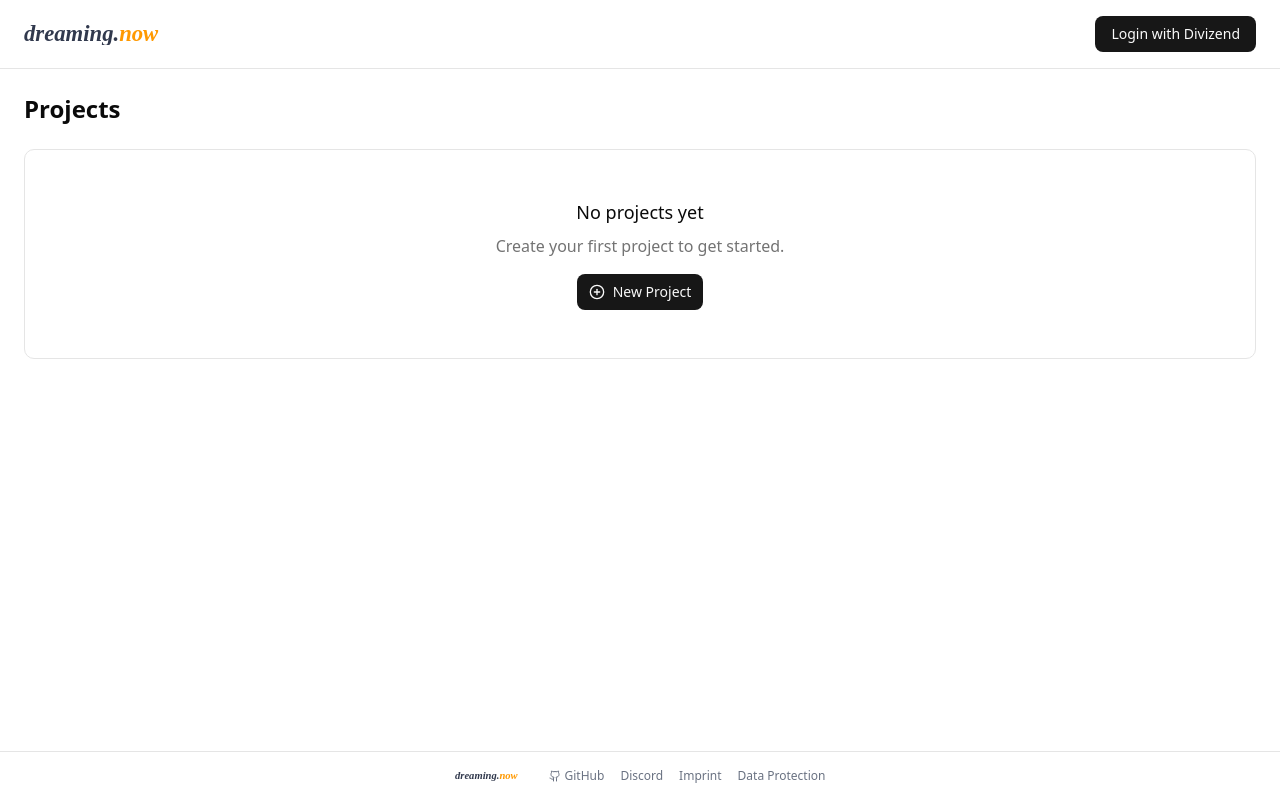
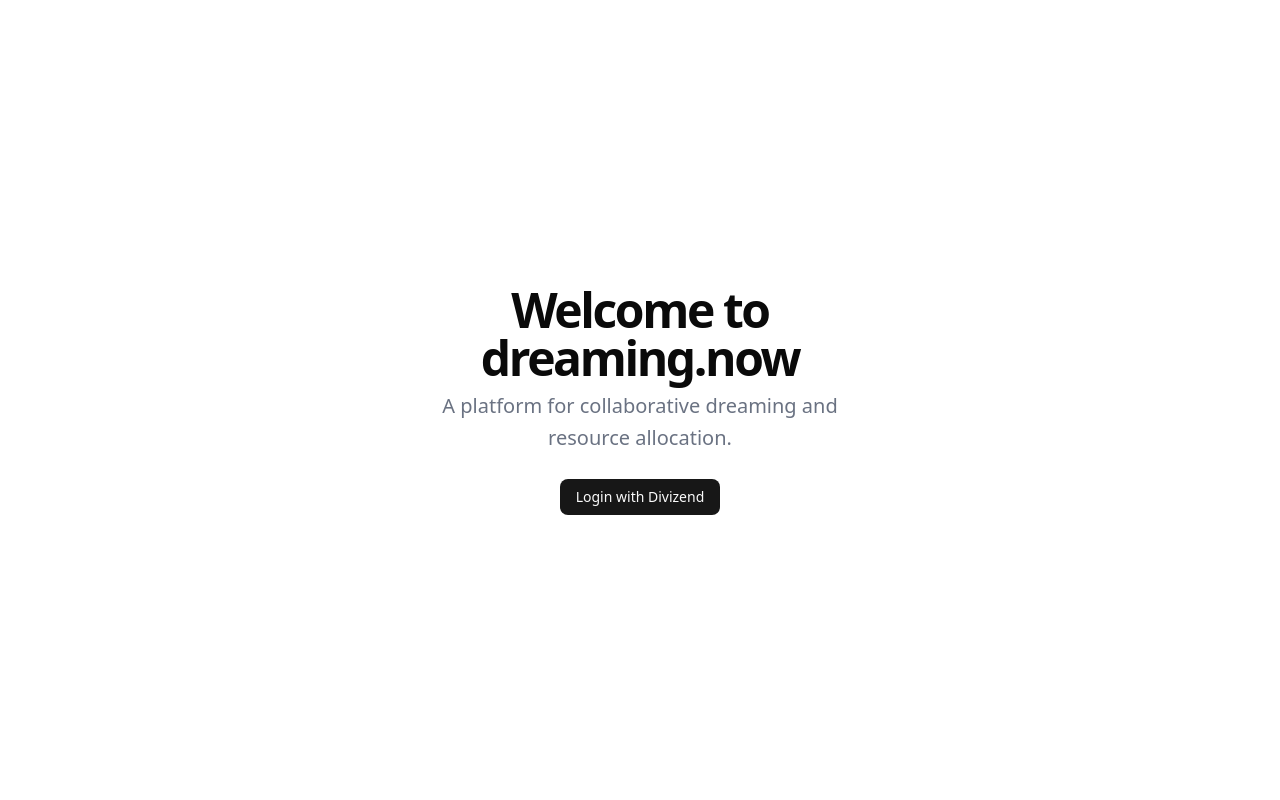
Before and after one commit to hermesloom/dreaming.now, a Next.js app: page / in a window 1280 px wide. Built offline with nearby package versions, Linux system fonts and the light colour scheme.

Commit message:
feat: add AuthGuard

```diff
--- a/app/auth/[code]/page.tsx
+++ b/app/auth/[code]/page.tsx
@@ -57,7 +57,7 @@ export default function AuthCode() {
   }, [code, router]);
 
   return (
-    <div className="flex flex-col items-center justify-center min-h-screen">
+    <div className="flex flex-col items-center justify-center">
       {loading && (
         <>
           <Loader2 className="h-12 w-12 animate-spin text-primary" />
--- a/app/layout.tsx
+++ b/app/layout.tsx
@@ -6,6 +6,7 @@ import { SessionProvider } from "@/contexts/SessionContext";
 import { Analytics } from "@vercel/analytics/react";
 import Header from "@/components/Header";
 import Footer from "@/components/Footer";
+import AuthGuard from "@/components/AuthGuard";
 
 const geistSans = Geist({
   variable: "--font-geist-sans",
@@ -33,6 +34,7 @@ export default function RootLayout({
         className={`${geistSans.variable} ${geistMono.variable} antialiased`}
       >
         <SessionProvider>
+          <AuthGuard>
             <div className="flex flex-col min-h-screen">
               <Header />
               <main className="flex-1 p-4 md:p-6 max-w-7xl mx-auto w-full">
@@ -40,6 +42,7 @@ export default function RootLayout({
               </main>
               <Footer />
             </div>
+          </AuthGuard>
           <Toaster />
         </SessionProvider>
         <Analytics />
--- /dev/null
+++ b/components/AuthGuard.tsx
@@ -0,0 +1,49 @@
+"use client";
+
+import { useSession } from "@/contexts/SessionContext";
+import { Loader2 } from "lucide-react";
+import LoginButton from "@/components/LoginButton";
+import { usePathname } from "next/navigation";
+
+export default function AuthGuard({ children }: { children: React.ReactNode }) {
+  const { profile, profileLoading } = useSession();
+  const pathname = usePathname();
+
+  // Skip auth check for the auth callback route
+  if (pathname?.startsWith("/auth/")) {
+    return <>{children}</>;
+  }
+
+  if (profileLoading) {
+    return (
+      <div className="flex min-h-screen items-center justify-center">
+        <div className="flex flex-col items-center space-y-4">
+          <Loader2 className="h-12 w-12 animate-spin text-primary" />
+          <p className="text-lg">Loading...</p>
+        </div>
+      </div>
+    );
+  }
+
+  if (!profile) {
+    return (
+      <div className="flex min-h-screen flex-col items-center justify-center p-4 text-center">
+        <div className="max-w-md space-y-6">
+          <div className="space-y-2">
+            <h1 className="text-3xl font-bold tracking-tighter sm:text-4xl md:text-5xl">
+              Welcome to dreaming.now
+            </h1>
+            <p className="text-gray-500 md:text-xl/relaxed lg:text-base/relaxed xl:text-xl/relaxed dark:text-gray-400">
+              A platform for collaborative dreaming and resource allocation.
+            </p>
+          </div>
+          <div className="flex justify-center">
+            <LoginButton />
+          </div>
+        </div>
+      </div>
+    );
+  }
+
+  return <>{children}</>;
+}
--- a/components/Header.tsx
+++ b/components/Header.tsx
@@ -27,8 +27,9 @@ export default function Header() {
         />
       </div>
 
+      {profile && (
         <div className="flex items-center gap-4">
-        {profile?.isAdmin && (
+          {profile.isAdmin && (
             <TooltipProvider>
               <Tooltip>
                 <TooltipTrigger asChild>
@@ -44,6 +45,7 @@ export default function Header() {
           )}
           <LoginButton />
         </div>
+      )}
     </header>
   );
 }
```
Lines whose indentation alone changed are shown as unchanged.
